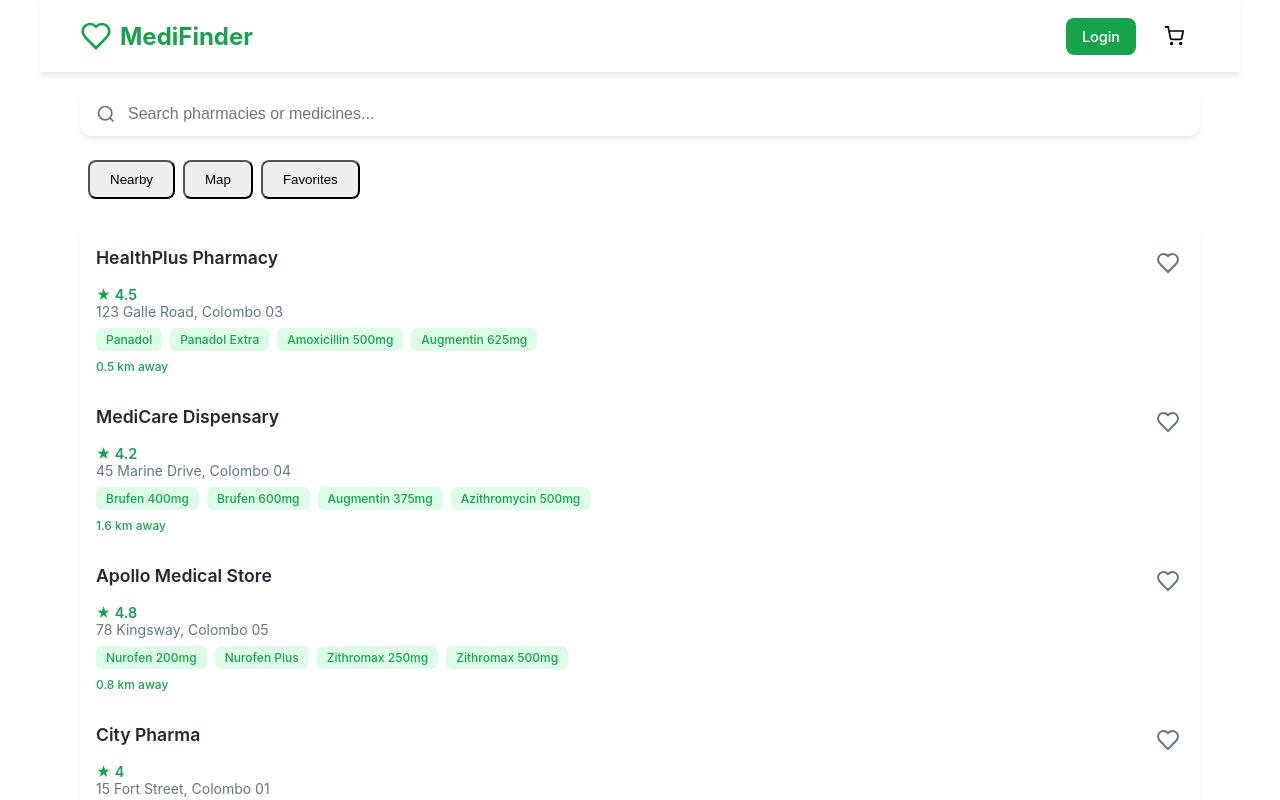
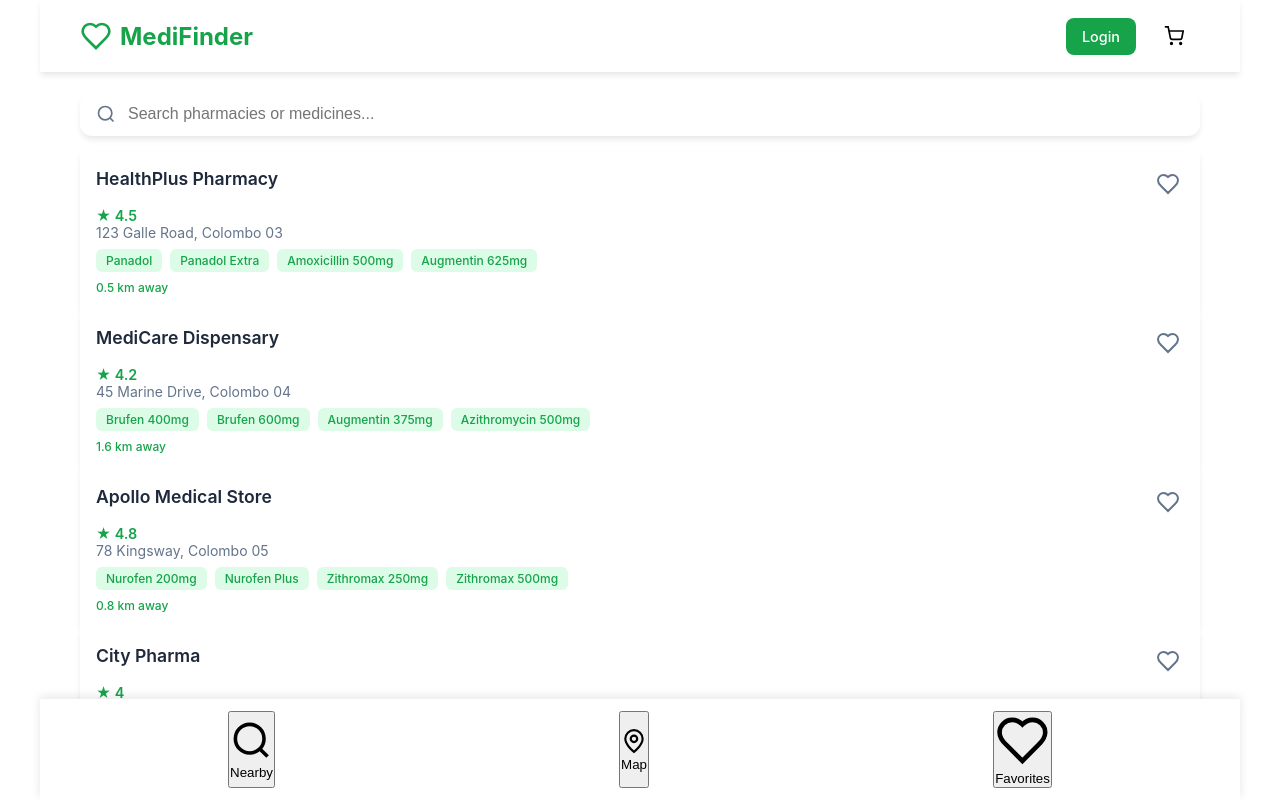
Before and after one commit to Chamath-the-curious/MediFinder, a React (Vite) app: page / in a window 1280 px wide. Shown: the top 800 px of the page. Built offline with nearby package versions, Linux system fonts and the light colour scheme.

Commit message:
moved nav to bottom

```diff
--- a/src/App.css
+++ b/src/App.css
@@ -298,28 +298,26 @@
 }
 
 .bottom-nav {
+  display: flex;
+  position: fixed;
+  bottom: 0;
+  left: 0;
+  right: 0;
+  background: var(--surface);
+  justify-content: space-around;
+  gap: 8px;
+  padding: 12px 20px;
+  box-shadow: 0 -2px 10px rgb(0 0 0 / 0.1);
+  z-index: 100;
+  max-width: 1200px;
+  margin: 0 auto;
+}
+
+.nav-pills {
   display: none;
 }
 
-.nav-pills {
-  display: flex;
-  gap: 8px;
-  background: var(--surface);
-  padding: 8px;
-  border-radius: var(--radius);
-  margin-bottom: 24px;
-}
 
-.nav-pills .nav-item {
-  flex-direction: row;
-  padding: 10px 20px;
-  border-radius: 8px;
-}
-
-.nav-pills .nav-item.active {
-  background: var(--primary);
-  color: white;
-}
 
 .modal {
   background: var(--surface);
--- a/src/App.jsx
+++ b/src/App.jsx
@@ -140,6 +140,38 @@
         )}
       </main>
 
+      <nav className="bottom-nav">
+        <button
+          className={`bottom-nav-item ${activeTab === 'search' ? 'active' : ''}`}
+          onClick={() => setActiveTab('search')}
+        >
+          <svg viewBox="0 0 24 24" fill="none" stroke="currentColor" strokeWidth="2">
+            <circle cx="11" cy="11" r="8"/>
+            <path d="m21 21-4.3-4.3"/>
+          </svg>
+          Nearby
+        </button>
+        <button
+          className={`bottom-nav-item ${activeTab === 'map' ? 'active' : ''}`}
+          onClick={() => setActiveTab('map')}
+        >
+          <svg viewBox="0 0 24 24" fill="none" stroke="currentColor" strokeWidth="2">
+            <path d="M20 10c0 6-8 12-8 12s-8-6-8-12a8 8 0 0 1 16 0Z"/>
+            <circle cx="12" cy="10" r="3"/>
+          </svg>
+          Map
+        </button>
+        <button
+          className={`bottom-nav-item ${activeTab === 'favorites' ? 'active' : ''}`}
+          onClick={() => setActiveTab('favorites')}
+        >
+          <svg viewBox="0 0 24 24" fill="none" stroke="currentColor" strokeWidth="2">
+            <path d="M19 14c1.49-1.46 3-3.21 3-5.5A5.5 5.5 0 0 0 16.5 3c-1.76 0-3 .5-4.5 2-1.5-1.5-2.74-2-4.5-2A5.5 5.5 0 0 0 2 8.5c0 2.3 1.5 4.05 3 5.5l7 7Z"/>
+          </svg>
+          Favorites
+        </button>
+      </nav>
+
       {selectedPharmacy && (
         <PharmacyDetail
           pharmacy={selectedPharmacy}
```
